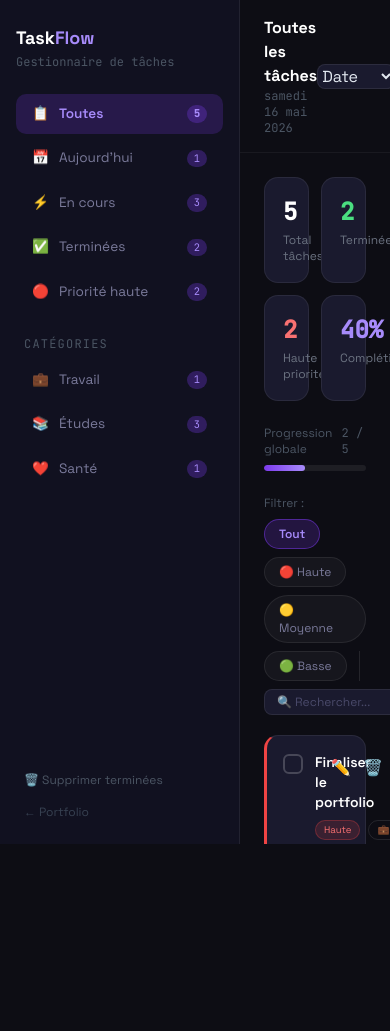
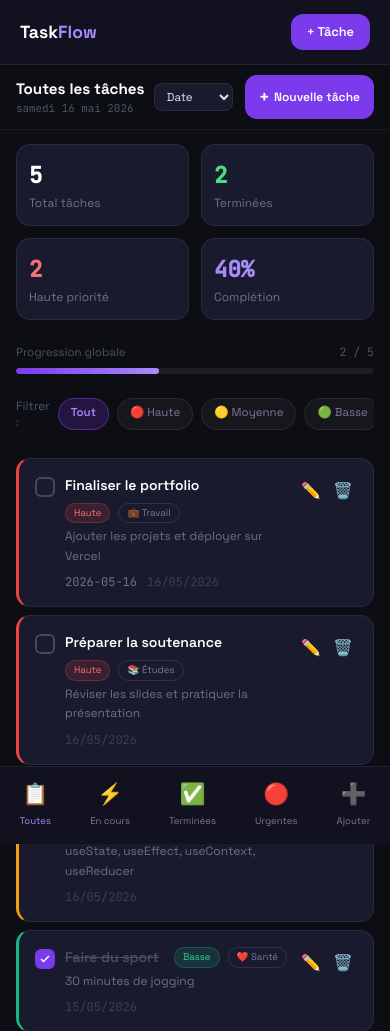
Before and after one commit to mansourba22/portfolio, a plain HTML site: page demos/taskflow.html in a window 390 px wide. Shown: the top 1031 px of the page. Before the commit the page ends 844 px from the top, so only its background shows below. Drawn offline with nearby package versions, Linux system fonts and the light colour scheme.

Commit message:
Add mobile header and bottom navigation styles

```diff
--- a/demos/taskflow.html
+++ b/demos/taskflow.html
@@ -82,12 +82,108 @@
     .fade-in { animation: fadeIn 0.3s ease; }
     @keyframes fadeIn { from{opacity:0;transform:translateY(8px)} to{opacity:1;transform:none} }
 
+    /* Mobile header bar */
+    .mobile-header { display: none; background: #111120; border-bottom: 1px solid rgba(255,255,255,0.07); padding: 14px 20px; align-items: center; justify-content: space-between; position: sticky; top: 0; z-index: 40; }
+    .mobile-header h1 { font-size: 1.1rem; font-weight: 700; color: white; }
+    .mobile-header h1 span { color: #a78bfa; }
+
+    /* Bottom navigation for mobile */
+    .bottom-nav { display: none; position: fixed; bottom: 0; left: 0; right: 0; background: #111120; border-top: 1px solid rgba(255,255,255,0.07); padding: 8px 0 12px; z-index: 40; justify-content: space-around; }
+    .bottom-nav-item { display: flex; flex-direction: column; align-items: center; gap: 3px; cursor: pointer; padding: 4px 12px; border-radius: 10px; transition: all 0.2s; color: #7a7a9a; font-size: 0.6rem; font-family: 'Space Grotesk', sans-serif; }
+    .bottom-nav-item.active { color: #a78bfa; }
+    .bottom-nav-item span:first-child { font-size: 1.3rem; }
+
     @media(max-width:768px) {
-      .sidebar { display: none; }
+      /* Hide sidebar, show mobile elements */
+      .sidebar { display: none !important; }
+      .mobile-header { display: flex !important; }
+      .bottom-nav { display: flex !important; }
+
+      /* Layout fixes */
+      body { overflow-x: hidden; }
+      .flex.h-screen { height: auto !important; min-height: 100vh; }
+      main { padding-bottom: 90px !important; }
+
+      /* Header bar */
+      main > .border-b { padding: 10px 16px !important; flex-wrap: wrap; gap: 8px !important; }
+      main > .border-b h2 { font-size: 0.95rem !important; }
+      main > .border-b p { font-size: 0.68rem !important; }
+      main > .border-b select { font-size: 0.72rem !important; padding: 5px 8px !important; }
+      main > .border-b button { padding: 8px 14px !important; font-size: 0.75rem !important; gap: 4px !important; }
+
+      /* Main content */
+      main > .flex-1 { padding: 14px 16px !important; }
+
+      /* Stats grid 2 cols on mobile */
+      .grid.grid-cols-2.md\\:grid-cols-4 { grid-template-columns: repeat(2,1fr) !important; gap: 10px !important; }
+      .stat-card { padding: 14px 12px !important; }
+      .stat-card .text-2xl { font-size: 1.4rem !important; }
+
+      /* Filter bar scrollable */
+      .flex.flex-wrap.gap-2.mb-5 {
+        flex-wrap: nowrap !important;
+        overflow-x: auto !important;
+        padding-bottom: 8px !important;
+        -webkit-overflow-scrolling: touch;
+        scrollbar-width: none;
+        gap: 8px !important;
+      }
+      .flex.flex-wrap.gap-2.mb-5::-webkit-scrollbar { display: none; }
+      .filter-pill { flex-shrink: 0 !important; white-space: nowrap !important; padding: 5px 12px !important; font-size: 0.72rem !important; }
+      #search-tasks { flex-shrink: 0 !important; min-width: 120px !important; }
+
+      /* Task cards no hover transform on mobile */
+      .task-card { cursor: default !important; }
+      .task-card:hover { transform: none !important; }
+      .task-card .flex.gap-3 { gap: 10px !important; }
+
+      /* Modal full width on mobile */
+      .modal-box {
+        width: 96% !important;
+        max-width: 96% !important;
+        padding: 20px 16px !important;
+        max-height: 92vh;
+        overflow-y: auto;
+        border-radius: 16px !important;
+      }
+      .form-row { grid-template-columns: 1fr !important; gap: 0 !important; }
+
+      /* Toast above bottom nav */
+      .toast { bottom: 80px !important; right: 12px !important; left: 12px !important; justify-content: center; font-size: 0.8rem !important; }
+
+      /* Progress section */
+      .mb-6 .flex.justify-between { font-size: 0.72rem !important; }
     }
   </style>
 </head>
 <body>
+
+<!-- Mobile Header -->
+<div class="mobile-header">
+  <h1>Task<span>Flow</span></h1>
+  <button onclick="openModal()" class="btn-primary px-4 py-2 rounded-xl font-semibold text-sm flex items-center gap-1" style="font-size:0.8rem;">
+    + Tâche
+  </button>
+</div>
+
+<!-- Bottom Navigation Mobile -->
+<div class="bottom-nav">
+  <div class="bottom-nav-item active" onclick="setFilter('all',this);document.querySelectorAll('.bottom-nav-item').forEach(x=>x.classList.remove('active'));this.classList.add('active')">
+    <span>📋</span><span>Toutes</span>
+  </div>
+  <div class="bottom-nav-item" onclick="setFilter('active',this);document.querySelectorAll('.bottom-nav-item').forEach(x=>x.classList.remove('active'));this.classList.add('active')">
+    <span>⚡</span><span>En cours</span>
+  </div>
+  <div class="bottom-nav-item" onclick="setFilter('completed',this);document.querySelectorAll('.bottom-nav-item').forEach(x=>x.classList.remove('active'));this.classList.add('active')">
+    <span>✅</span><span>Terminées</span>
+  </div>
+  <div class="bottom-nav-item" onclick="setFilter('high',this);document.querySelectorAll('.bottom-nav-item').forEach(x=>x.classList.remove('active'));this.classList.add('active')">
+    <span>🔴</span><span>Urgentes</span>
+  </div>
+  <div class="bottom-nav-item" onclick="openModal()">
+    <span>➕</span><span>Ajouter</span>
+  </div>
+</div>
 
 <div class="flex h-screen overflow-hidden">
 
```
